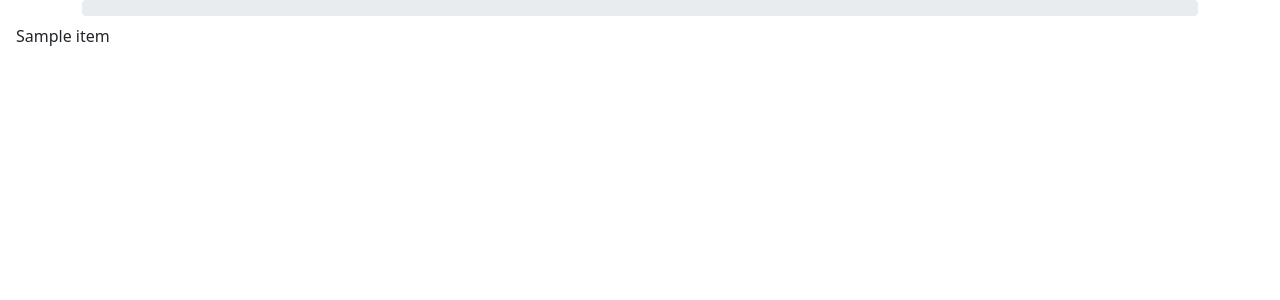
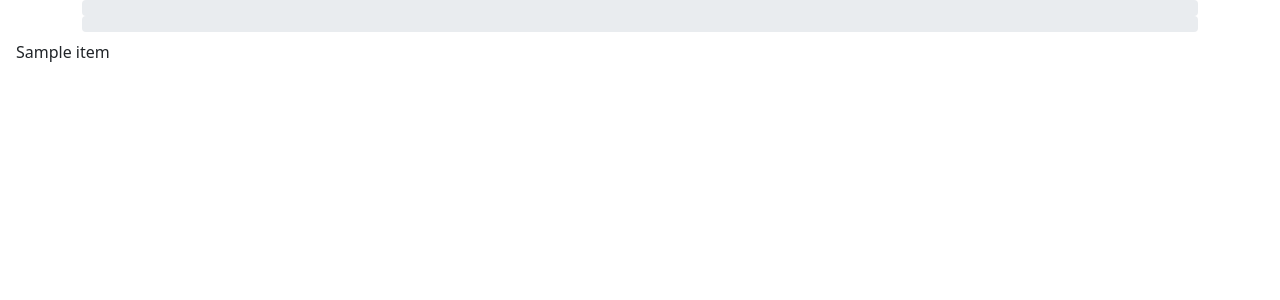
Before and after one commit to burialstance/heroku.001, a FastAPI app: template app/templates/index.html in a window 1280 px wide. Shown: the part 110-410 px from the top of the page. Run offline with FastAPI, Linux system fonts and the light colour scheme; the template is opened without the code that fills it: most values are stand-ins (such as "Sample title", 1, 10 or a date in 2020).

Commit message:
Update index.html

```diff
--- a/app/templates/index.html
+++ b/app/templates/index.html
@@ -23,6 +23,9 @@
 
 <div class="container">
 
+    <div class="progress">
+        <div class="progress-bar" role="progressbar" aria-valuenow={{items[-1].get("shortAccount")}} aria-valuemin="0" aria-valuemax="100"></div>
+    </div>
 
 
     <div class="progress">
```
